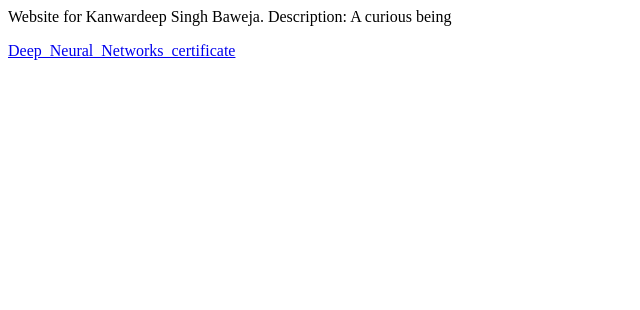
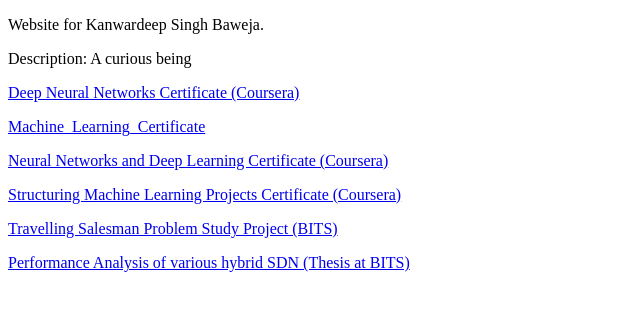
Before and after one commit to kanwardeep007/kanwardeep007.github.io, a plain HTML site: page index.html in a window 1280 px wide. Shown: the whole page, without its empty margins (0-640 px from the left). Drawn offline with Linux system fonts and the light colour scheme.

Commit message:
proper naming and indentation

```diff
--- a/index.html
+++ b/index.html
@@ -1,18 +1,18 @@
 <!DOCTYPE html>
 <html>
 <body>
-Website for Kanwardeep Singh Baweja.
-Description: A curious being
-<p> </p>
+<p>Website for Kanwardeep Singh Baweja. </p>
+<p>Description: A curious being</p>
 
 
 
-<p><a href="pdfs/Improving_Deep_Neural_Networks_certificate.pdf" class="image fit">Deep_Neural_Networks_certificate</a></p>
-<p><a href="pdfs/Machine_Learning_Certificate.pdf" class="image fit"></a></p>
-<p><a href="pdfs/Neural_Networks_and_Deep_Learning_certificate.pdf" class="image fit"></a></p>
-<p><a href="pdfs/Structuring_Machine_Learning_Projects_certificate.pdf" class="image fit"></a></p>
-<p><a href="pdfs/study_project_Travelling_Salesman_Problem" class="image fit"></a></p>
-<p><a href="pdfs/thesis_report_SDN" class="image fit"></a></p>
+
+<p><a href="pdfs/Improving_Deep_Neural_Networks_certificate.pdf" class="image fit">Deep Neural Networks Certificate (Coursera)</a></p>
+<p><a href="pdfs/Machine_Learning_Certificate.pdf" class="image fit">Machine_Learning_Certificate</a></p>
+<p><a href="pdfs/Neural_Networks_and_Deep_Learning_certificate.pdf" class="image fit">Neural Networks and Deep Learning Certificate (Coursera)</a></p>
+<p><a href="pdfs/Structuring_Machine_Learning_Projects_certificate.pdf" class="image fit">Structuring Machine Learning Projects Certificate (Coursera)</a></p>
+<p><a href="pdfs/study_project_Travelling_Salesman_Problem" class="image fit">Travelling Salesman Problem Study Project (BITS)</a></p>
+<p><a href="pdfs/thesis_report_SDN" class="image fit">Performance Analysis of various hybrid SDN (Thesis at BITS)</a></p>
 
 
 </body>
```
